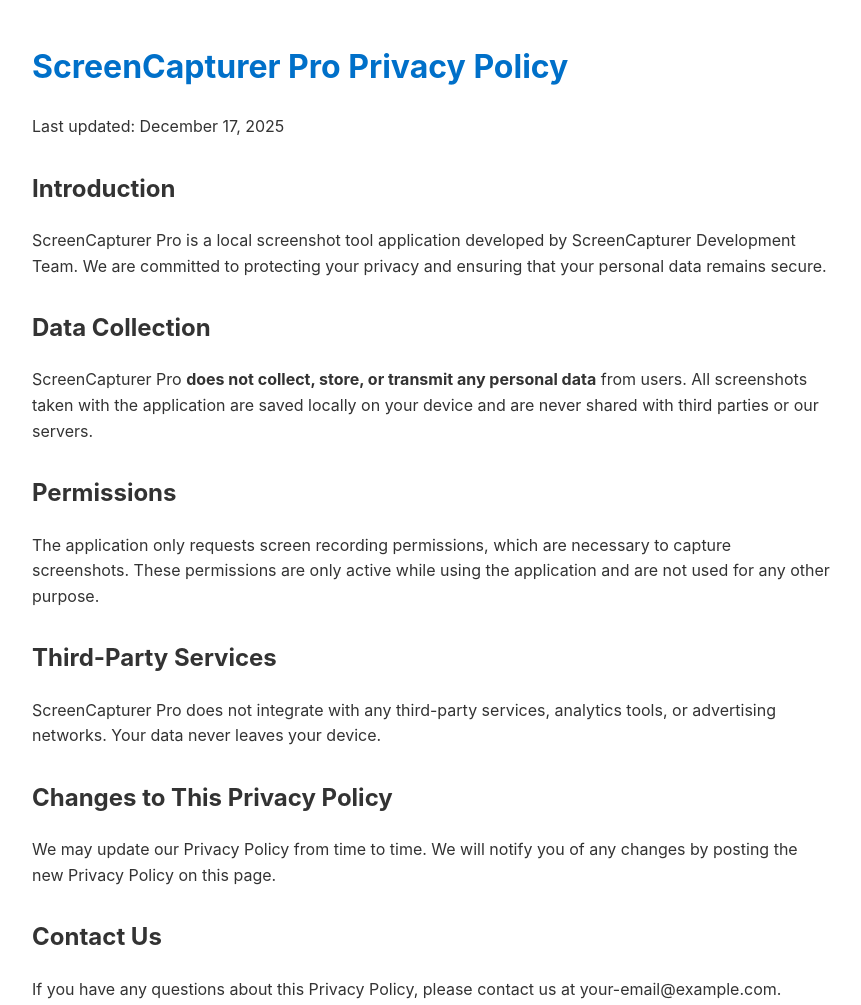
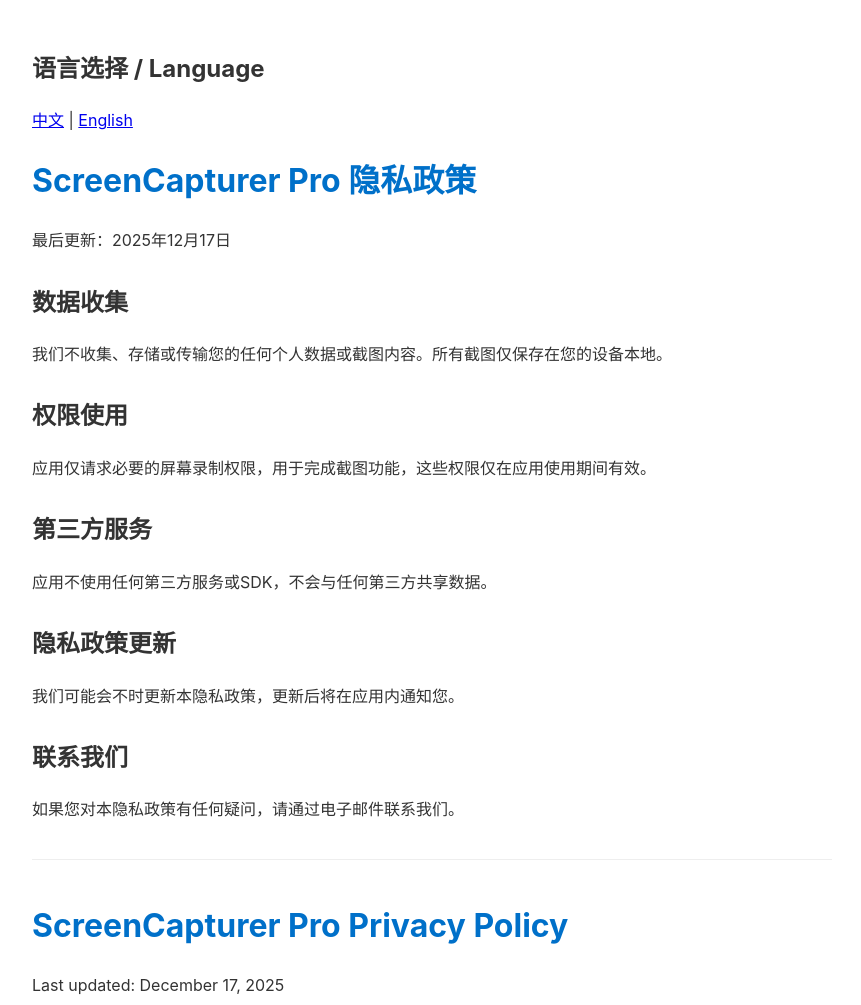
Before and after one commit to LRR-hub/LRR-hub.github.io, a plain HTML site: page index.html in a window 1280 px wide. Shown: the top 1005 px of the page, without its empty margins (208-1069 px from the left). Drawn offline with Linux system fonts and the light colour scheme.

Commit message:
Update index.html

```diff
--- a/index.html
+++ b/index.html
@@ -1,9 +1,9 @@
 <!DOCTYPE html>
-<html lang="en">
+<html lang="zh-CN">
 <head>
     <meta charset="UTF-8">
     <meta name="viewport" content="width=device-width, initial-scale=1.0">
-    <title>ScreenCapturer Pro Privacy Policy</title>
+    <title>ScreenCapturer Pro 隐私政策 | Privacy Policy</title>
     <style>
         body {
             font-family: -apple-system, BlinkMacSystemFont, "Segoe UI", Roboto, Helvetica, Arial, sans-serif;
@@ -19,28 +19,60 @@
         h2 {
             margin-top: 30px;
         }
+        .language-toggle {
+            margin-bottom: 20px;
+        }
+        .language-section {
+            margin-bottom: 40px;
+            padding-bottom: 20px;
+            border-bottom: 1px solid #eee;
+        }
     </style>
 </head>
 <body>
+    <div class="language-toggle">
+        <h2>语言选择 / Language</h2>
+        <a href="#chinese">中文</a> | <a href="#english">English</a>
+    </div>
+
+    <div id="chinese" class="language-section">
+        <h1>ScreenCapturer Pro 隐私政策</h1>
+        <p>最后更新：2025年12月17日</p>
+
+        <h2>数据收集</h2>
+        <p>我们不收集、存储或传输您的任何个人数据或截图内容。所有截图仅保存在您的设备本地。</p>
+
+        <h2>权限使用</h2>
+        <p>应用仅请求必要的屏幕录制权限，用于完成截图功能，这些权限仅在应用使用期间有效。</p>
+
+        <h2>第三方服务</h2>
+        <p>应用不使用任何第三方服务或SDK，不会与任何第三方共享数据。</p>
+
+        <h2>隐私政策更新</h2>
+        <p>我们可能会不时更新本隐私政策，更新后将在应用内通知您。</p>
+
+        <h2>联系我们</h2>
+        <p>如果您对本隐私政策有任何疑问，请通过电子邮件联系我们。</p>
+    </div>
+
+    <div id="english" class="language-section">
         <h1>ScreenCapturer Pro Privacy Policy</h1>
         <p>Last updated: December 17, 2025</p>
 
-    <h2>Introduction</h2>
-    <p>ScreenCapturer Pro is a local screenshot tool application developed by ScreenCapturer Development Team. We are committed to protecting your privacy and ensuring that your personal data remains secure.</p>
-
         <h2>Data Collection</h2>
-    <p>ScreenCapturer Pro <strong>does not collect, store, or transmit any personal data</strong> from users. All screenshots taken with the application are saved locally on your device and are never shared with third parties or our servers.</p>
+        <p>We do not collect, store, or transmit any personal data or screenshot content from users. All screenshots are saved locally on your device.</p>
 
         <h2>Permissions</h2>
-    <p>The application only requests screen recording permissions, which are necessary to capture screenshots. These permissions are only active while using the application and are not used for any other purpose.</p>
+        <p>The application only requests screen recording permissions necessary to capture screenshots. These permissions are only active while using the application.</p>
 
         <h2>Third-Party Services</h2>
-    <p>ScreenCapturer Pro does not integrate with any third-party services, analytics tools, or advertising networks. Your data never leaves your device.</p>
+        <p>ScreenCapturer Pro does not integrate with any third-party services, analytics tools, or advertising networks.</p>
 
         <h2>Changes to This Privacy Policy</h2>
         <p>We may update our Privacy Policy from time to time. We will notify you of any changes by posting the new Privacy Policy on this page.</p>
 
         <h2>Contact Us</h2>
-    <p>If you have any questions about this Privacy Policy, please contact us at your-email@example.com.</p>
+        <p>If you have any questions about this Privacy Policy, please contact us via email.</p>
+    </div>
 </body>
 </html>
```
Lines whose indentation alone changed are shown as unchanged.
